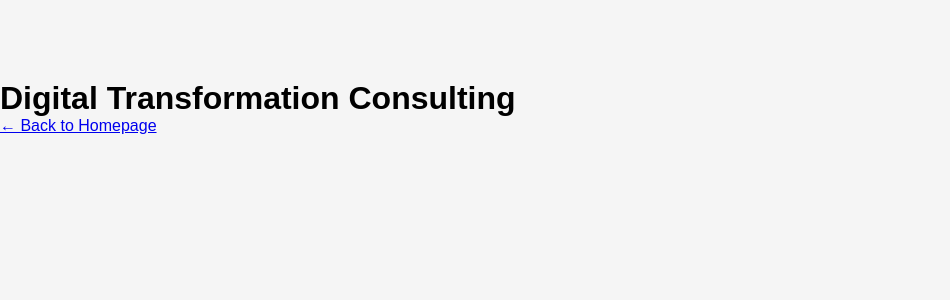
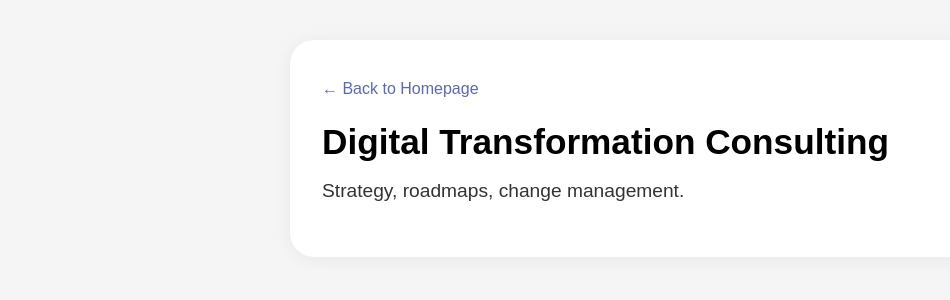
Before and after one commit to DrinAsani/hepa-website, a Flask app: page /services/consulting in a window 1280 px wide. Shown: the top 300 px of the page, without its empty margins (0-950 px from the left). Run offline with Flask 3, Linux system fonts and the light colour scheme; parts of the project's set-up code (start-up, migrations or seed data) failed here and were passed over.

Commit message:
Improve detail pages: add styling and content to service, industry, project, tech templates

```diff
--- a/hepa-website/static/css/main.css
+++ b/hepa-website/static/css/main.css
@@ -438,3 +438,41 @@ footer {
     gap: 1rem;
   }
 }
+
+.detail-card {
+  background: #fff;
+  border-radius: 24px;
+  max-width: 700px;
+  margin: 40px auto;
+  box-shadow: 0 2px 16px 0 rgba(60,60,90,0.07);
+  padding: 2.5em 2em 2em 2em;
+}
+.detail-card h1 {
+  font-size: 2.2em;
+  font-weight: 700;
+  margin-bottom: 0.5em;
+}
+.desc {
+  font-size: 1.2em;
+  color: #333;
+  margin-bottom: 1.2em;
+}
+.back-link {
+  display: inline-block;
+  margin-bottom: 1.5em;
+  color: #5b67c7;
+  text-decoration: none;
+  font-size: 1em;
+}
+.back-link:hover {
+  text-decoration: underline;
+}
+ul {
+  margin: 1em 0 1.5em 2em;
+  font-size: 1.1em;
+}
+.tech-logo-large {
+  max-width: 120px;
+  display: block;
+  margin: 1em 0 2em 0;
+}
--- a/hepa-website/templates/service_detail.html
+++ b/hepa-website/templates/service_detail.html
@@ -7,10 +7,12 @@
   <link rel="stylesheet" href="{{ url_for('static', filename='css/main.css') }}">
 </head>
 <body>
-  <main class="detail-card">
+  <main class="detail-card service-detail-card">
+    <a href="{{ url_for('index') }}" class="back-link">&larr; Back to Homepage</a>
     <h1>{{ service.title }}</h1>
-    <p>{{ service.description }}</p>
-
+    {% if service.content %}
+      <p class="desc">{{ service.content }}</p>
+    {% endif %}
     {% if service.features %}
       <h2>Key Features</h2>
       <ul>
@@ -19,17 +21,6 @@
         {% endfor %}
       </ul>
     {% endif %}
-
-    {% if service.case_studies %}
-      <h2>Case Studies</h2>
-      <ul>
-        {% for cs in service.case_studies %}
-          <li><strong>{{ cs.name }}:</strong> {{ cs.result }}</li>
-        {% endfor %}
-      </ul>
-    {% endif %}
-
-    <p><a href="{{ url_for('index') }}">← Back to Homepage</a></p>
   </main>
 </body>
 </html>
--- a/hepa-website/templates/tech_detail.html
+++ b/hepa-website/templates/tech_detail.html
@@ -7,10 +7,11 @@
   <link rel="stylesheet" href="{{ url_for('static', filename='css/main.css') }}">
 </head>
 <body>
-  <main class="detail-card">
+  <main class="detail-card tech-detail-card">
+    <a href="{{ url_for('index') }}" class="back-link">&larr; Back to Homepage</a>
     <h1>{{ tech.title }}</h1>
+    <img src="{{ url_for('static', filename='images/' ~ tech.logo) }}" alt="{{ tech.title }}" class="tech-logo-large">
     <p>{{ tech.content or "Learn more about this technology." }}</p>
-    <p><a href="{{ url_for('index') }}">← Back to Homepage</a></p>
   </main>
 </body>
 </html>
```
Also changed, not shown: hepa-website/templates/industry_detail.html (+6 -8 lines), hepa-website/templates/project_detail.html (+5 -3 lines).
